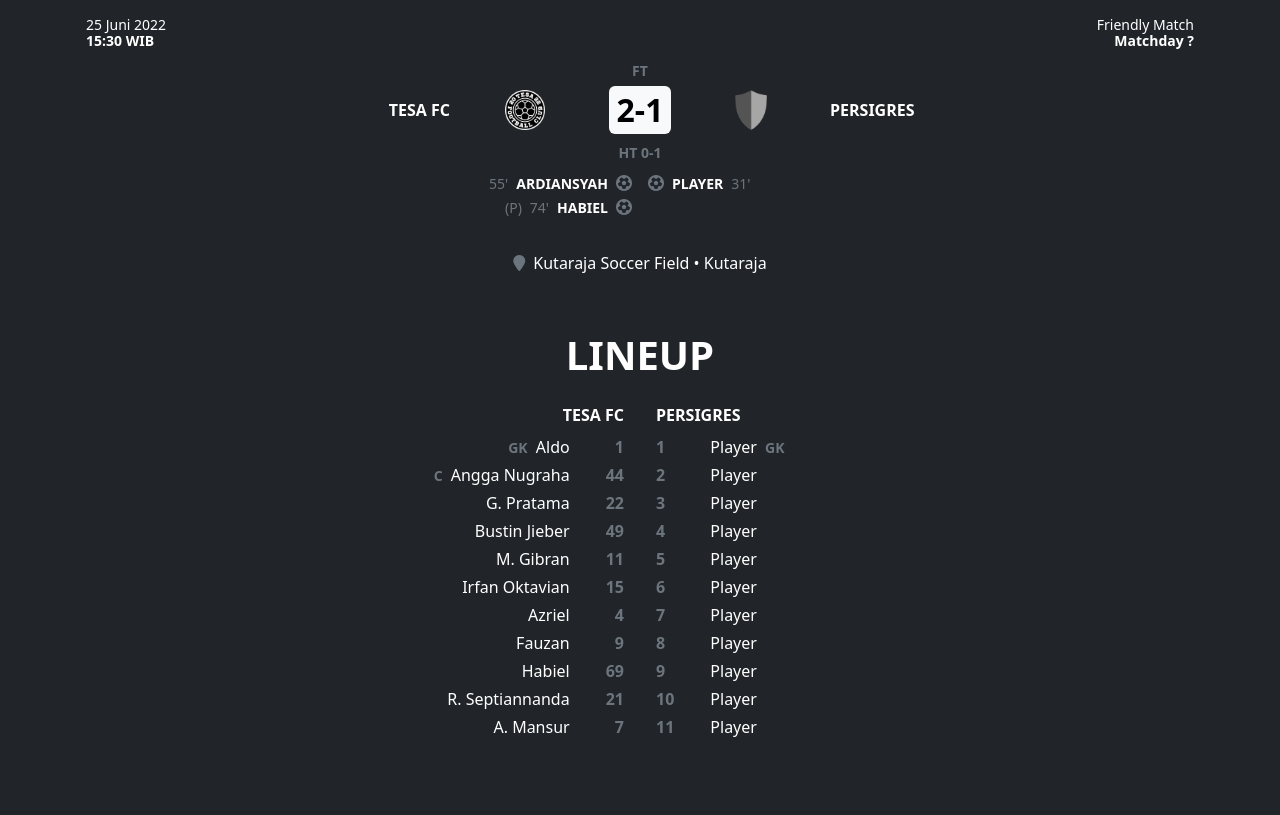
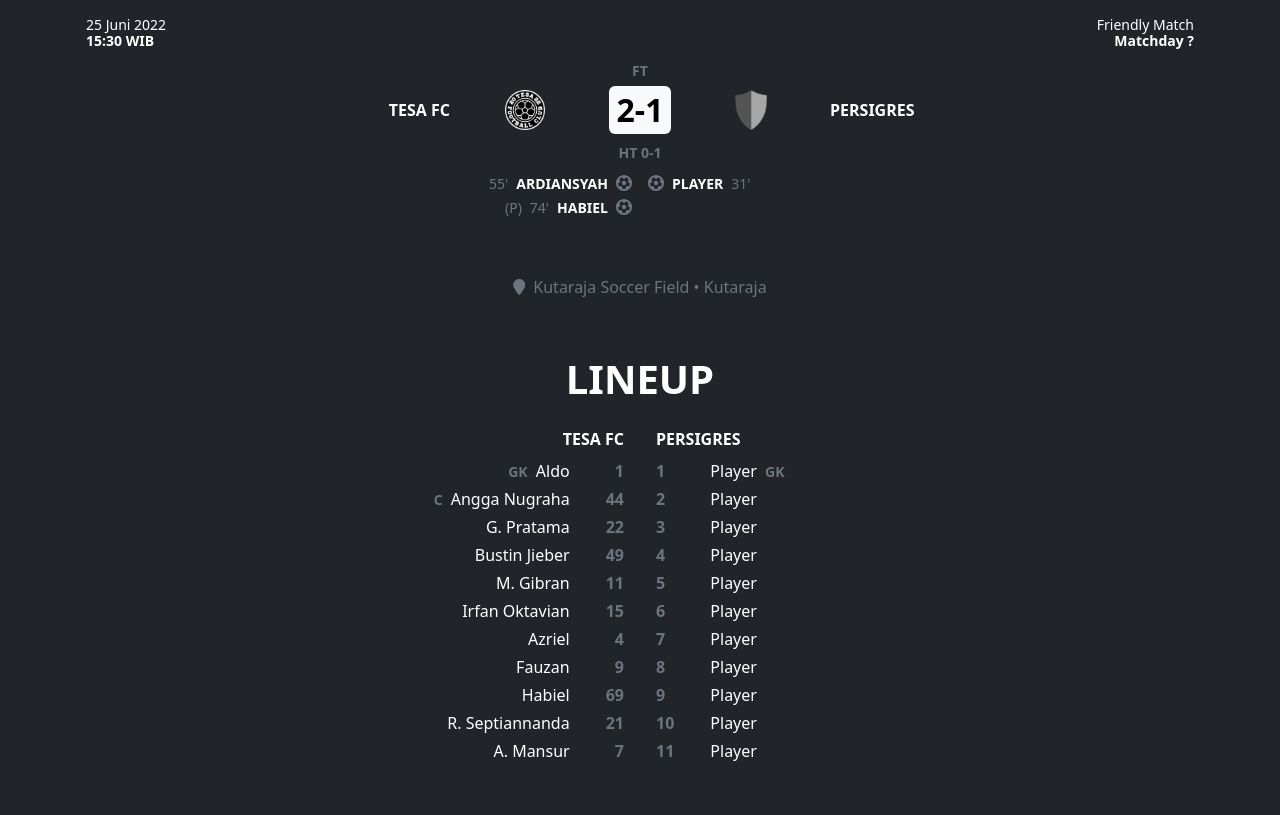
Before and after one commit to tesafc/tesafc.github.io, a Jekyll site: the page built from _matches/2022-06-25.md, in a window 1280 px wide. Shown: the part 781-1596 px from the top of the page. Built offline with Jekyll 4.4.1, drawn with Linux system fonts in a browser that asks for light colours; nearby versions of some CDN libraries; before the commit the page ends 1572 px from its top, so only the background shows below that.

Commit message:
Update match.html

```diff
--- a/_layouts/match.html
+++ b/_layouts/match.html
@@ -21,7 +21,7 @@ layout: default
           <p class="card-text text-end text-capitalize fw-bolder lh-1 mb-0"><small>{{ page.matchday }}</small></p>
         </div>
       </div>
-      <div class="card-body px-0 pt-2 pb-4">
+      <div class="card-body px-0 pt-2 pb-5">
         <div class="d-flex justify-content-center align-items-end mb-0"><small class="text-uppercase text-secondary fw-bolder lh-1">{{ page.result.status }}</small></div>
         <div class="row g-0">
           <div class="col-4 d-flex justify-content-end align-items-center">
@@ -65,7 +65,7 @@ layout: default
         </div>
       </div>
       <div class="card-footer bg-transparent border-0">
-        <p class="card-text text-center text-capitalize mb-0"><i class="fa-solid fa-location-pin text-secondary pe-2"></i>{{ page.stadium }} • {{ page.place }}</p>
+        <p class="card-text text-center text-capitalize text-secondary mb-0"><i class="fa-solid fa-location-pin text-secondary pe-2"></i>{{ page.stadium }} • {{ page.place }}</p>
       </div>
     </div>
   </div>
```
